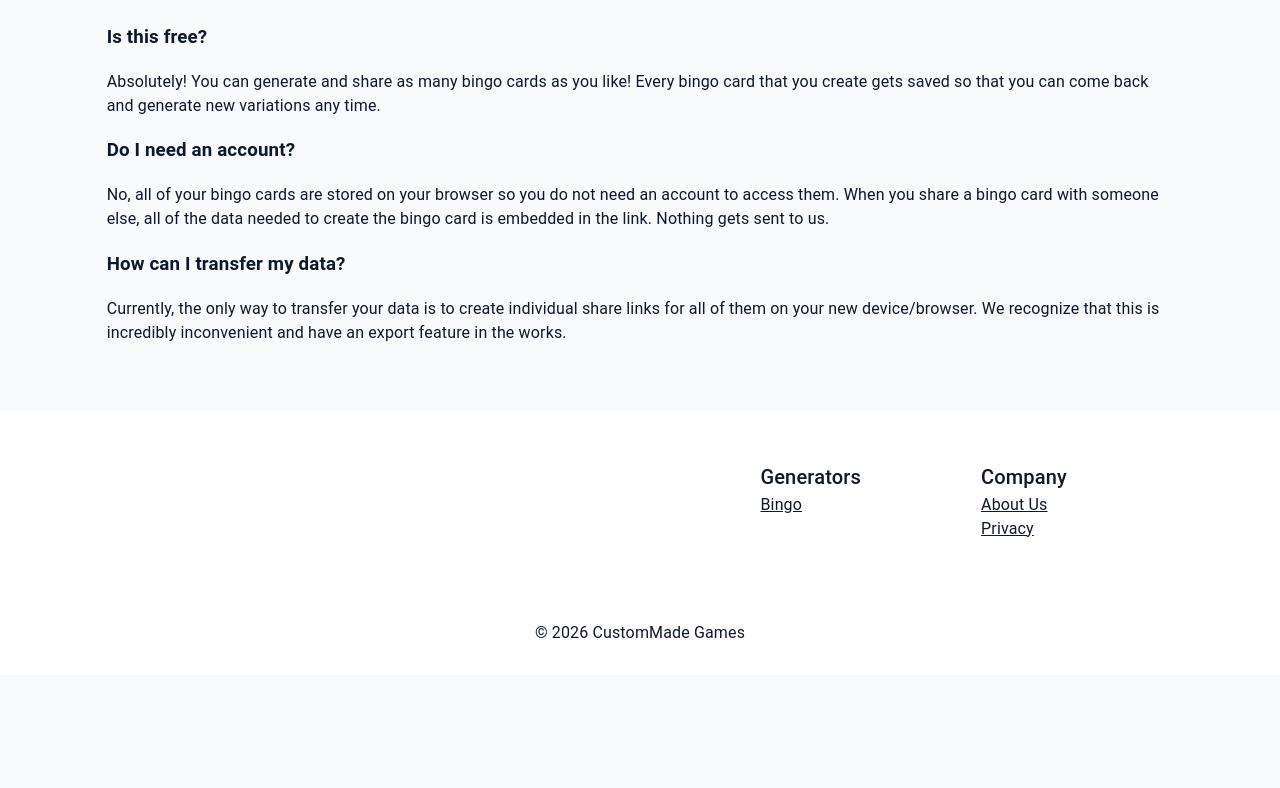
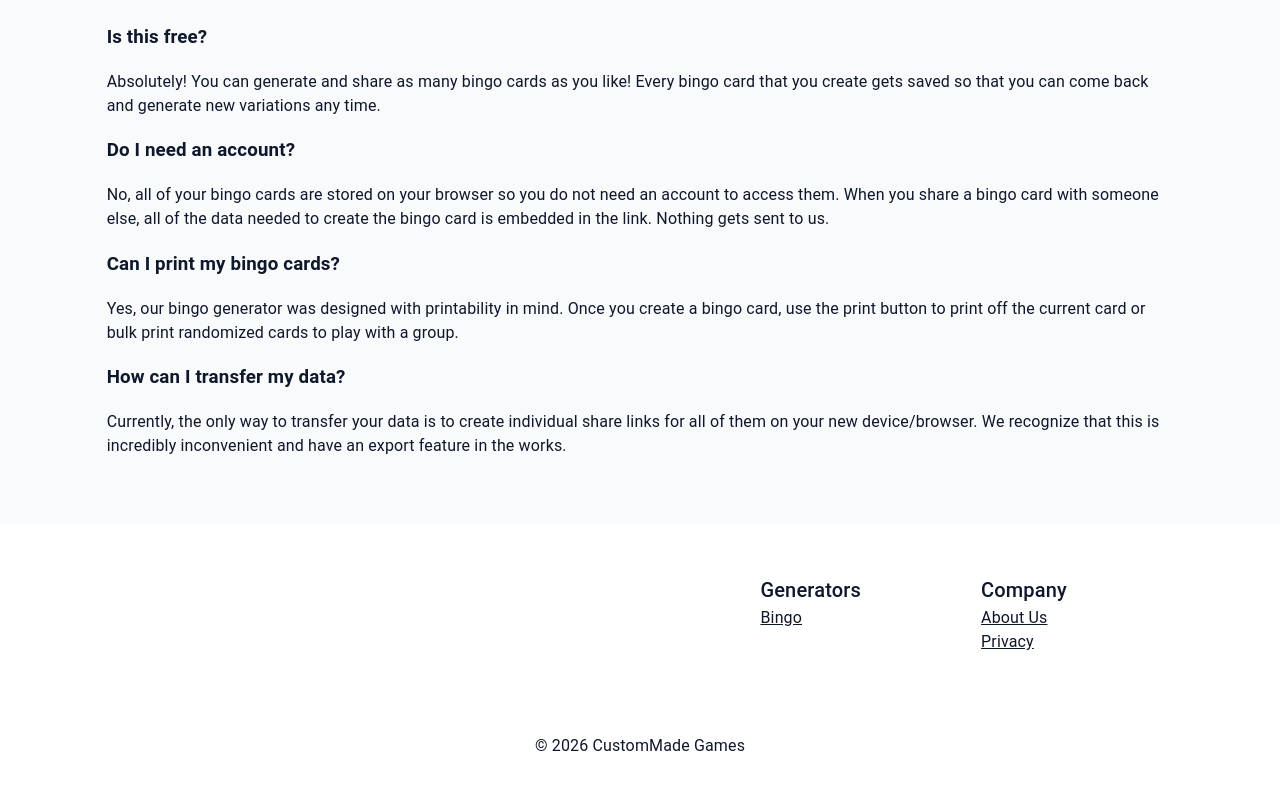
Before and after one commit to hagensv-web/games, a Next.js app: page /bingo in a window 1280 px wide. Shown: the part 804-1592 px from the top of the page. Before the commit the page ends 1479 px from the top, so only its background shows below. Built offline with nearby package versions, Linux system fonts and the light colour scheme; what @mui/material-nextjs would draw is missing.

Commit message:
add faq question

```diff
--- a/src/app/bingo/page.tsx
+++ b/src/app/bingo/page.tsx
@@ -47,6 +47,9 @@ export default function Page() {
       <h3>Do I need an account?</h3>
       <p>No, all of your bingo cards are stored on your browser so you do not need an account to access them. When you share a bingo card with someone else, all of the data needed to create the bingo card is embedded in the link. Nothing gets sent to us.</p>
 
+      <h3>Can I print my bingo cards?</h3>
+      <p>Yes, our bingo generator was designed with printability in mind. Once you create a bingo card, use the print button to print off the current card or bulk print randomized cards to play with a group.</p>
+
       <h3>How can I transfer my data?</h3>
       <p>Currently, the only way to transfer your data is to create individual share links for all of them on your new device/browser. We recognize that this is incredibly inconvenient and have an export feature in the works.</p>
     </main>
```
